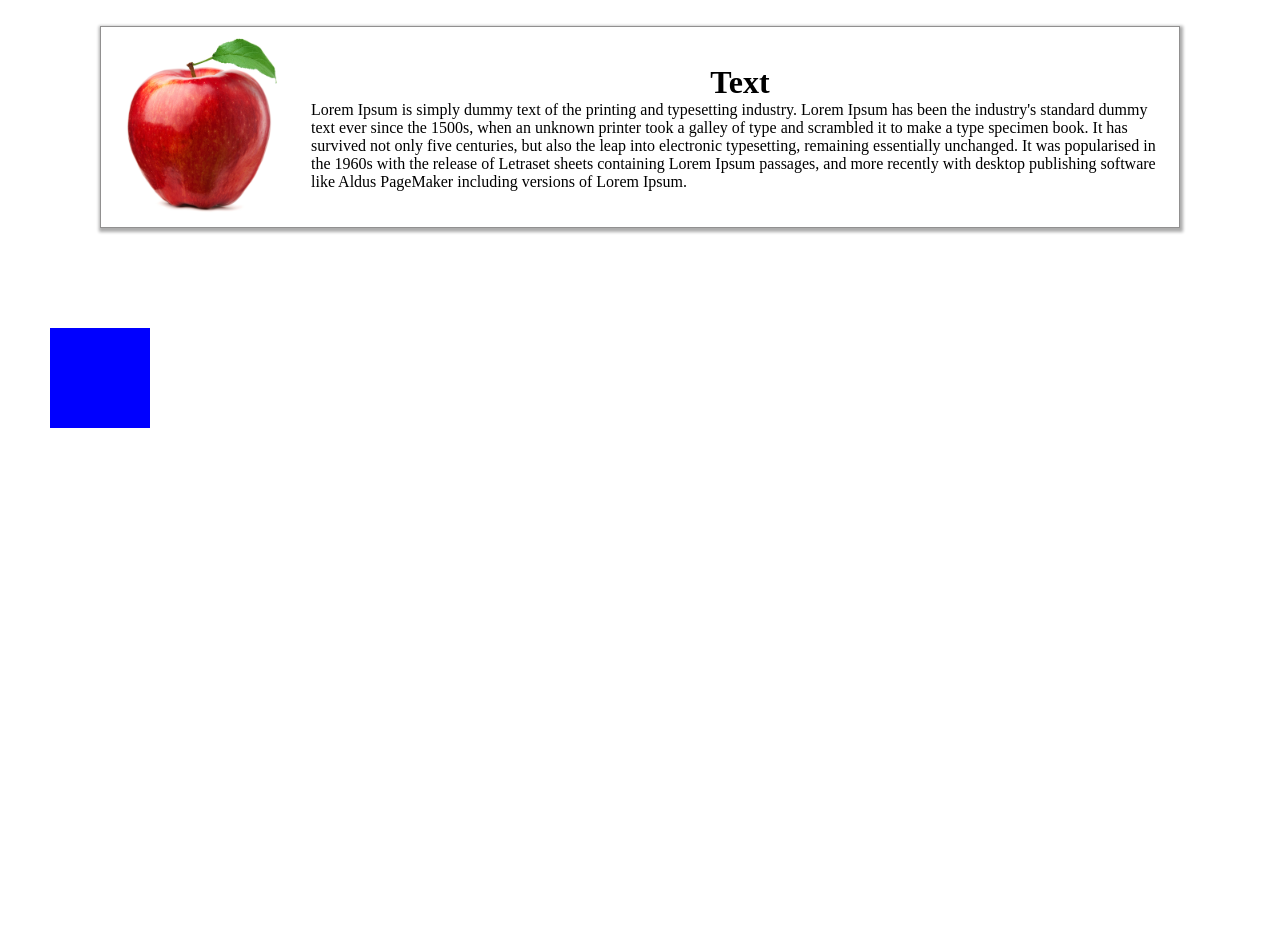
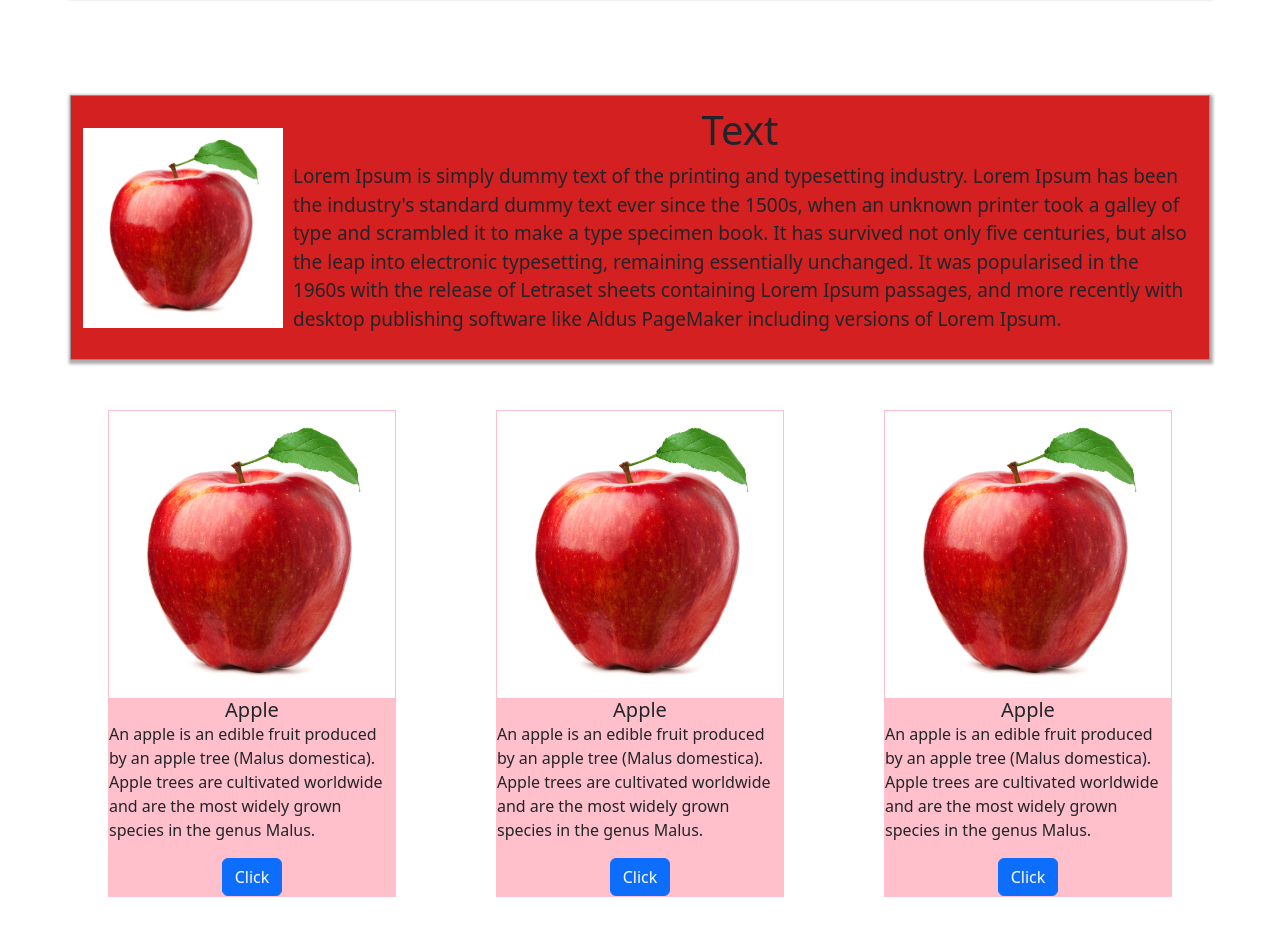
Before and after one commit to AVolosciuc/hhh, a plain HTML site: page index.html in a window 1280 px wide. Shown: the part 422-1369 px from the top of the page. Before the commit the page ends 850 px from the top, so only its background shows below. Drawn offline with nearby package versions, Linux system fonts and the light colour scheme.

Commit message:
class commit

```diff
--- /dev/null
+++ b/css/StyleScss.scss
@@ -0,0 +1,13 @@
+$color_red: rgb(212, 32, 32);
+$fone_title: 19px;
+
+.container {
+    background-color: $color_red;
+    font-size: $fone_title;
+}
+
+h1 {
+    &:hover + p {
+        color: blueviolet;
+     }
+}
--- a/css/style.css
+++ b/css/style.css
@@ -52,12 +52,22 @@
     margin-left: 150px;
 }
 
-/* .div1:hover {
-    background-color: blue;
-    border-radius: 20px;
+.card_apple {
+    margin: 50px;
+    border: 1px solid pink;
+    background-color: pink;
 }
 
-.box1:active {
-    background-color: blueviolet;
-    margin-left: 100px;
-} */
+.card-body {
+    display: flex;
+    align-items: center;
+    justify-content: center;
+    flex-direction: column;
+}
+
+.container_card {
+    display: flex;
+    align-items: center;
+    justify-content: center;
+
+}
--- a/index.html
+++ b/index.html
@@ -6,7 +6,10 @@
     <meta name="viewport" content="width=device-width, initial-scale=1.0">
     <link rel="stylesheet" href="./css/style.css">
     <link rel="stylesheet" href="./css/menu.css">
-    <title>Document</title>
+    <link rel="stylesheet" href="./css/StyleScss.css">
+    <link href="https://cdn.jsdelivr.net/npm/bootstrap@5.2.2/dist/css/bootstrap.min.css" rel="stylesheet" integrity="sha384-Zenh87qX5JnK2Jl0vWa8Ck2rdkQ2Bzep5IDxbcnCeuOxjzrPF/et3URy9Bv1WTRi" crossorigin="anonymous">
+    <script src="https://cdn.jsdelivr.net/npm/bootstrap@5.2.2/dist/js/bootstrap.bundle.min.js" integrity="sha384-OERcA2EqjJCMA+/3y+gxIOqMEjwtxJY7qPCqsdltbNJuaOe923+mo//f6V8Qbsw3" crossorigin="anonymous"></script>
+    <title>Class project</title>
 </head>
 <body>
 
@@ -67,11 +70,37 @@
             </p>
         </div>
     </div>
+    <div class="container_card">
+        <div class="card_apple" style="width: 18rem;">
+            <img src="./img/img apple.jpg" class="card-img-top">
+            <div class="card-body">
+             <h5 class="card-title">Apple</h5>
+                <p class="card-text">An apple is an edible fruit produced by an apple tree (Malus domestica).
+            Apple trees are cultivated worldwide and are the most widely grown species in the genus Malus. </p>
+                <a href="https://en.wikipedia.org/wiki/Apple" class="btn btn-primary">Click</a>
+            </div>
+        </div>
 
-    <div class="containerBox">
-        <div class="div1 box1"> </div>
-        <div class="div1 box2"> </div>
-        <!-- <div class="div1 box3"> </div> -->
+        <div class="card_apple" style="width: 18rem;">
+            <img src="./img/img apple.jpg" class="card-img-top">
+            <div class="card-body">
+             <h5 class="card-title">Apple</h5>
+                <p class="card-text">An apple is an edible fruit produced by an apple tree (Malus domestica).
+            Apple trees are cultivated worldwide and are the most widely grown species in the genus Malus. </p>
+                <a href="https://en.wikipedia.org/wiki/Apple" class="btn btn-primary">Click</a>
+            </div>
+        </div>
+
+        <div class="card_apple" style="width: 18rem;">
+            <img src="./img/img apple.jpg" class="card-img-top">
+            <div class="card-body">
+             <h5 class="card-title">Apple</h5>
+                <p class="card-text">An apple is an edible fruit produced by an apple tree (Malus domestica).
+            Apple trees are cultivated worldwide and are the most widely grown species in the genus Malus. </p>
+                <a href="https://en.wikipedia.org/wiki/Apple" class="btn btn-primary">Click</a>
+            </div>
+        </div>
+
     </div>
 
     <script src="./JavaScript/js.js"></script>
```
Also changed, not shown: css/StyleScss.css (added), 1 other file.
